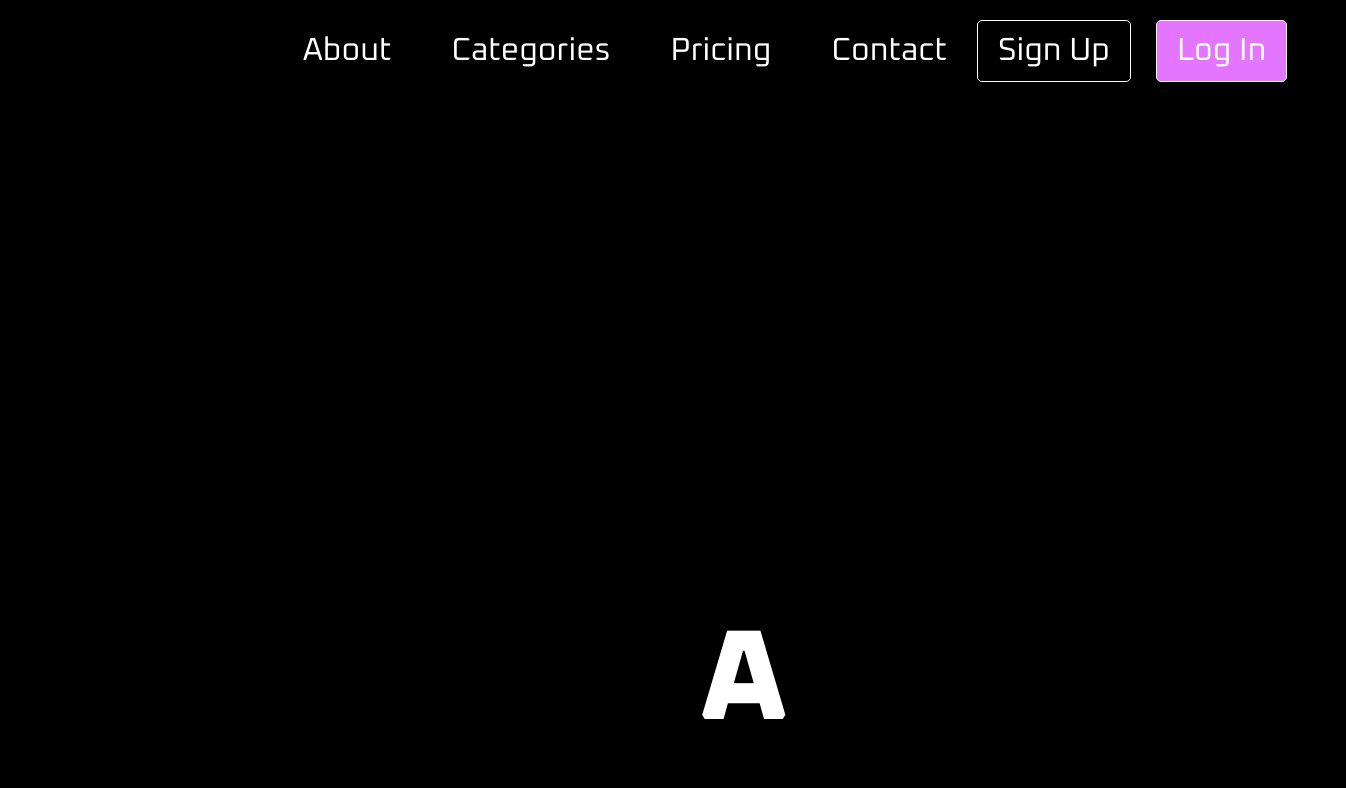
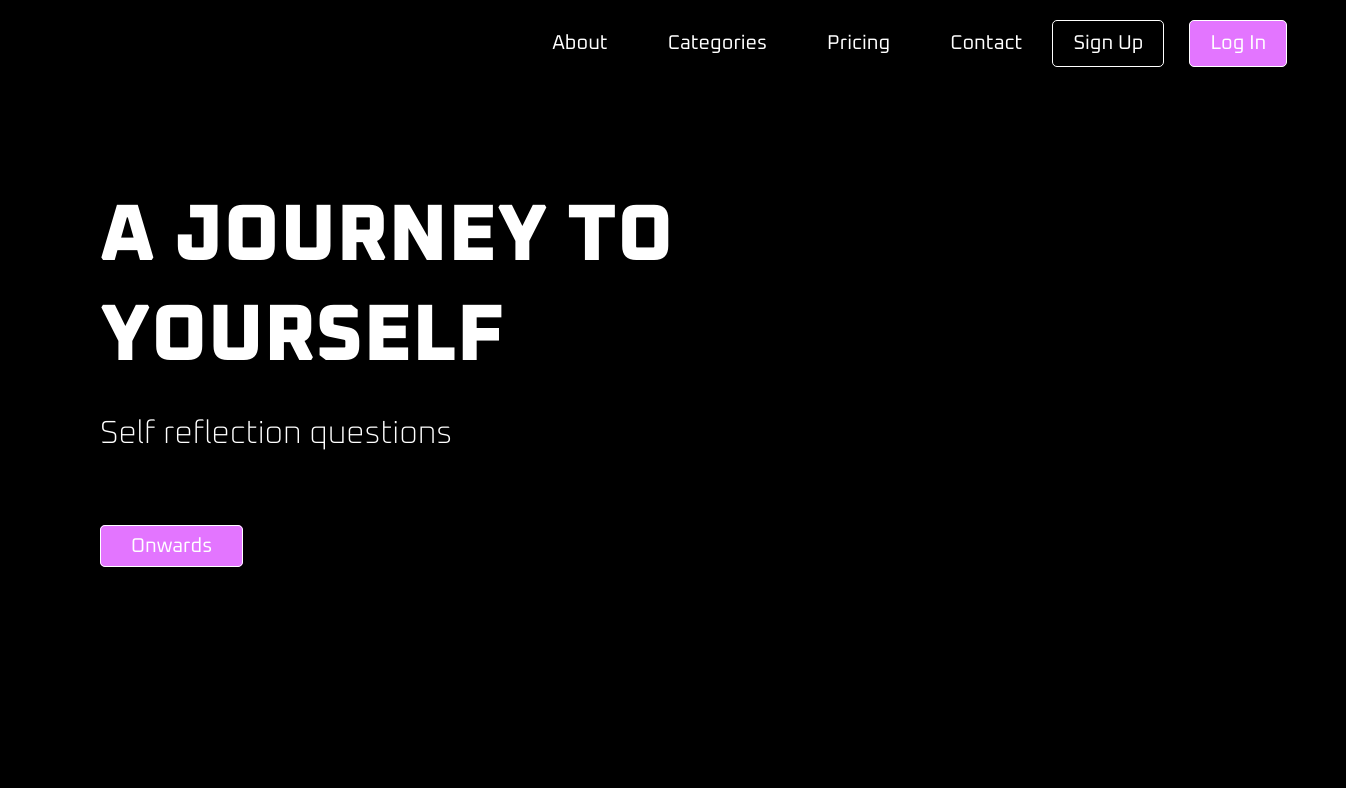
Before and after one commit to Vivien1321/TherAPPist, a plain HTML site: page index.html in a window 1280 px wide. Shown: the top 788 px of the page, 1346 px wide, since content can reach past the window. Drawn offline with Linux system fonts and the light colour scheme.

Commit message:
font size change

```diff
--- a/index.html
+++ b/index.html
@@ -39,7 +39,7 @@
         .nav-links a {
             color: #ffffff;
             text-decoration: none;
-            font-size: 2rem;
+            font-size: 1.25rem;
             padding: 10px 20px;
             background-color: #000000;
             border-radius: 5px;
@@ -96,7 +96,7 @@
         .signup {
             color: #ffffff;
             background-color: #000000;
-            font-size: 2rem;
+            font-size: 1.25rem;
             border: 1px solid #fff;
             padding: 10px 20px;
             border-radius: 5px;
@@ -110,7 +110,7 @@
         .login {
             color: #ffffff;
             background-color: transparent;
-            font-size: 2rem;
+            font-size: 1.25rem;
             border: 1px solid #ffffff;
             background-color: #e375ff;
             padding: 10px 20px;
@@ -127,13 +127,13 @@
         /* Main title and subtitle */
         .hero {
             text-align: left;
-            margin-top: 500px;
-            padding-left: 700px;
+            margin-top: 100px;
+            padding-left: 100px;
         }
 
         h1 {
             color: #ffffff;
-            font-size: 8rem;
+            font-size: 5rem;
             font-weight: 900;
             margin-bottom: 0px;
         }
@@ -141,7 +141,7 @@
         h2 {
             color: #ffffff;
             font-weight: 100;
-            font-size: 3rem;
+            font-size: 2rem;
             margin-bottom: 80px;
         }
 
@@ -151,7 +151,7 @@
             background-color: #e375ff;
             border: 1px solid #ffffff;
             padding: 10px 30px;
-            font-size: 2rem;
+            font-size: 1.25rem;
             text-decoration: none;
             border-radius: 5px;
             transition: background-color 0.3s ease, color 0.3s ease;
```
